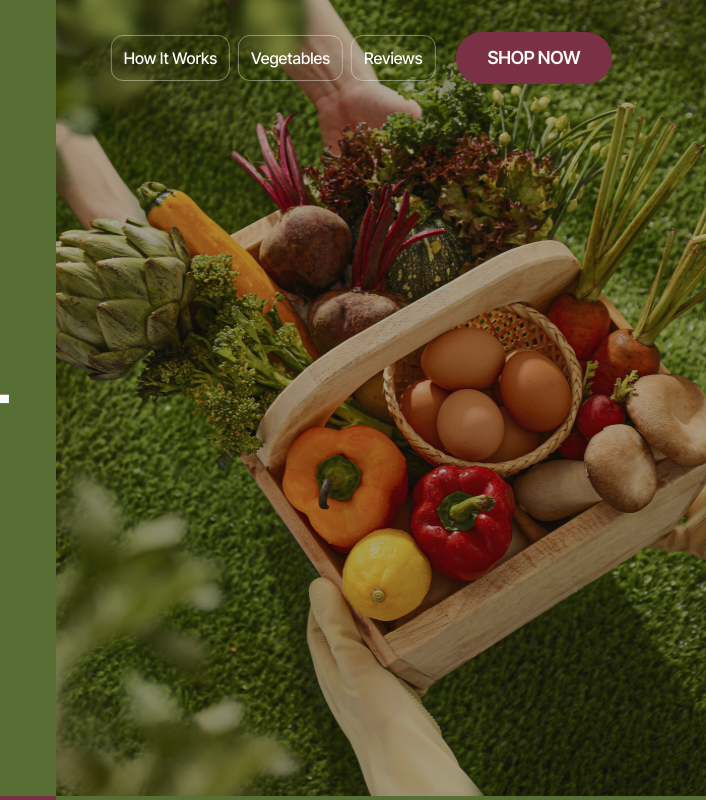
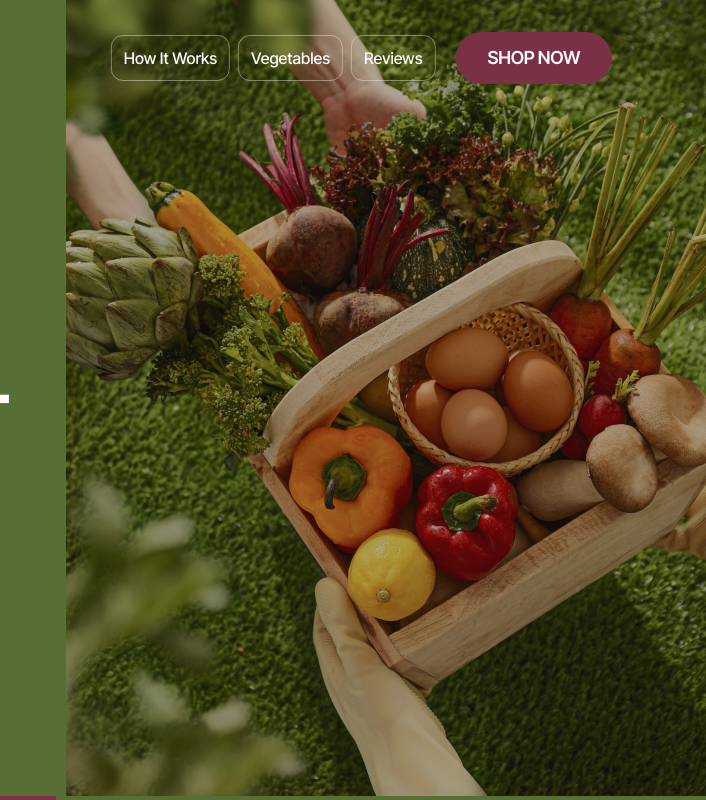
Before and after one commit to onurdoker/GreenHarvest, a plain HTML site: page index.html in a window 1280 px wide. Shown: the top 800 px of the page, 574-1280 px from the left. Drawn offline with nearby package versions, Linux system fonts and the light colour scheme; files that its build step writes are made by us from their sources.

Commit message:
fifth revision

```diff
--- a/css/hero.css
+++ b/css/hero.css
@@ -10,7 +10,7 @@
   flex-direction: column;
   height: 840px;
   padding-top: 100px;
-  background-size: 365px 372px;
+  background-size: 375px 372px;
   background-image: linear-gradient(
       rgba(20, 20, 20, 0.2),
       rgba(20, 20, 20, 0.2)
@@ -82,7 +82,7 @@
   .hero-container {
     padding-top: 232px;
     height: 796px;
-    background-size: 650px 796px;
+    background-size: 640px 796px;
     background-image: linear-gradient(
         rgba(20, 20, 20, 0.2),
         rgba(20, 20, 20, 0.2)
```
